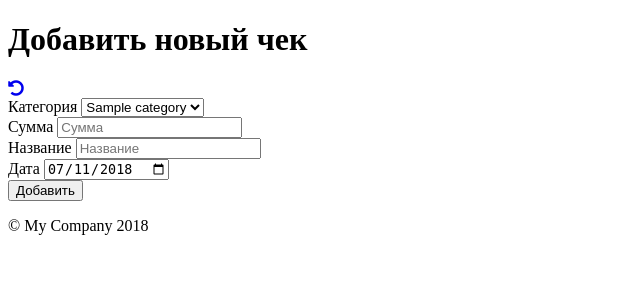
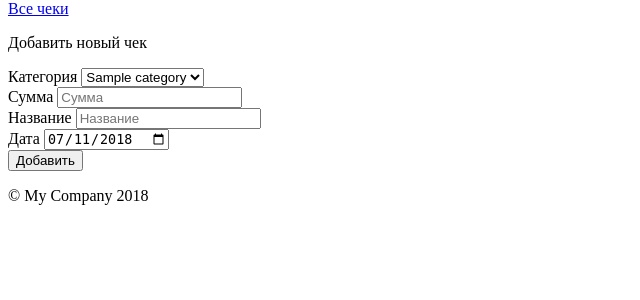
Before and after one commit to psiu7217/yii.webernetic.by, a Yii app: template views/checks/add.php in a window 1280 px wide. Shown: the part 29-329 px from the top of the page, without its empty margins (0-640 px from the left). Run offline with PHP 8.4 and a stand-in for Yii, Linux system fonts and the light colour scheme; the template is opened without the code that fills it: most values are stand-ins (such as "Sample title", 1, 10 or a date in 2020); data that the repository does not hold is empty; some libraries are stand-ins or nearby versions.

Commit message:
Внешний вид страницы добавить чек

```diff
--- a/controllers/ChecksController.php
+++ b/controllers/ChecksController.php
@@ -16,6 +16,7 @@ class ChecksController extends MainController
 
         $data = array();
 
+        $data['user_id'] = Users::$id;
         $data_day = date('j');
 
         if ($data_day < 14) {
@@ -50,6 +51,9 @@ class ChecksController extends MainController
     public function actionAdd()
     {
         $data = array();
+
+        if (!Users::$id) return $this->redirect(['users/login']);
+        $data['user_id'] = Users::$id;
 
         $data['error'] = false;
         $data['success'] = false;
--- a/views/checks/add.php
+++ b/views/checks/add.php
@@ -1,4 +1,4 @@
-<?php use yii\widgets\Pjax;?>
+<?php use yii\widgets\Pjax; ?>
 <?php
 
 /* @var $this yii\web\View */
@@ -7,31 +7,35 @@ $this->title = 'Бюджет | Чеки';
 ?>
 
 
-
-    <div class="row top_items">
+    <div class="row">
+        <div class="top_items">
             <div class="col-sm-9">
-            <h1>Добавить новый чек</h1>
             </div>
             <div class="col-sm-3 text-right">
-            <a href="<?php echo $url_cancel ?>" class="btn btn_grey">
-                <i class="fas fa-undo-alt"></i>
+                <a href="<?php echo $url_cancel ?>" class="btn btn_dark">
+                    Все чеки
                 </a>
             </div>
         </div>
-
+    </div>
 
 
 <?php Pjax::begin(['enablePushState' => false]); ?>
 
 <?php
 if ($error) {
-    echo '<div class="alert alert-warning"><a class="close" data-dismiss="alert">×</a>'.$error.'</div>';
+    echo '<div class="alert alert-warning"><a class="close" data-dismiss="alert">×</a>' . $error . '</div>';
 }
 if ($success) {
-    echo '<div class="alert alert-success"><a class="close" data-dismiss="alert">×</a>Чек '.$success.' успешно добавлена</div>';
+    echo '<div class="alert alert-success"><a class="close" data-dismiss="alert">×</a>Чек ' . $success . ' успешно добавлена</div>';
 } ?>
 
-    <form action="/checks/add" method="post" data-pjax="1">
+    <div class="card">
+        <div class="card_header">
+            <p class="title">Добавить новый чек</p>
+        </div>
+        <div class="card_body">
+            <form action="/checks/add" method="post" data-pjax="1" class="form_add_check">
 
                 <div class="form-group">
                     <label for="id_category">Категория</label>
@@ -56,13 +60,15 @@ if ($success) {
 
                 <div class="form-group">
                     <label for="data">Дата</label>
-            <input type="date" class="form-control" name="data" id="data" placeholder="Дата" value="<?php echo date("Y-m-j")?>">
+                    <input type="date" class="form-control" name="data" id="data" placeholder="Дата" value="<?php echo date("Y-m-j") ?>">
                 </div>
 
 
-        <input type="hidden" name="id_user" value="1">
-        <button type="submit" class="btn btn-default">Добавить</button>
+                <input type="hidden" name="id_user" value="<?php echo $user_id?>">
+                <button type="submit" class="btn btn_green">Добавить</button>
             </form>
+        </div>
+    </div>
 
 
 <?php Pjax::end(); ?>
--- a/web/css/media.css
+++ b/web/css/media.css
@@ -41,6 +41,11 @@
     .last_check .item.active .data {
         opacity: 1;
     }
+    .form_add_check .btn {
+        width: 100%;
+        height: 50px;
+        margin: 0 0 5px 0;
+    }
 }
 @media screen and (max-width: 590px) {
 
```
Also changed, not shown: web/css/site.css (+20 -0 lines). Lines whose indentation alone changed are shown as unchanged.
